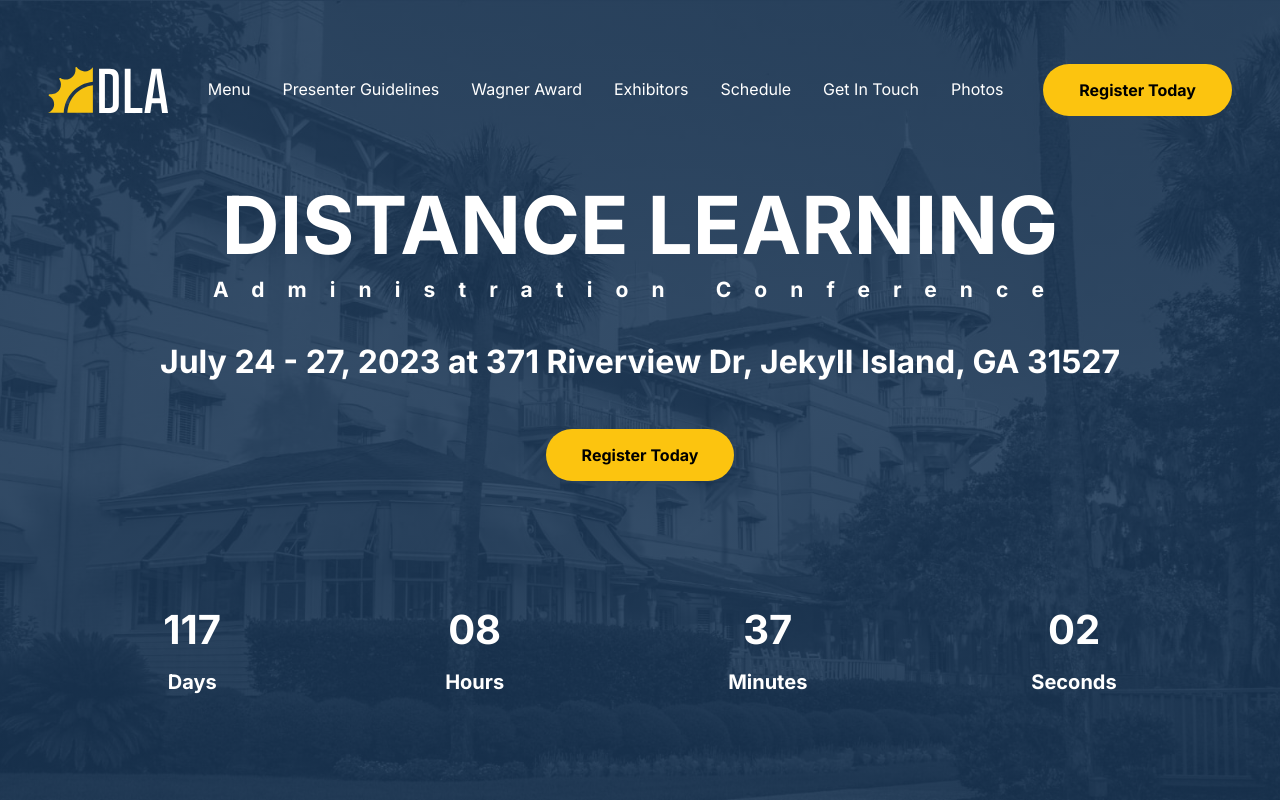
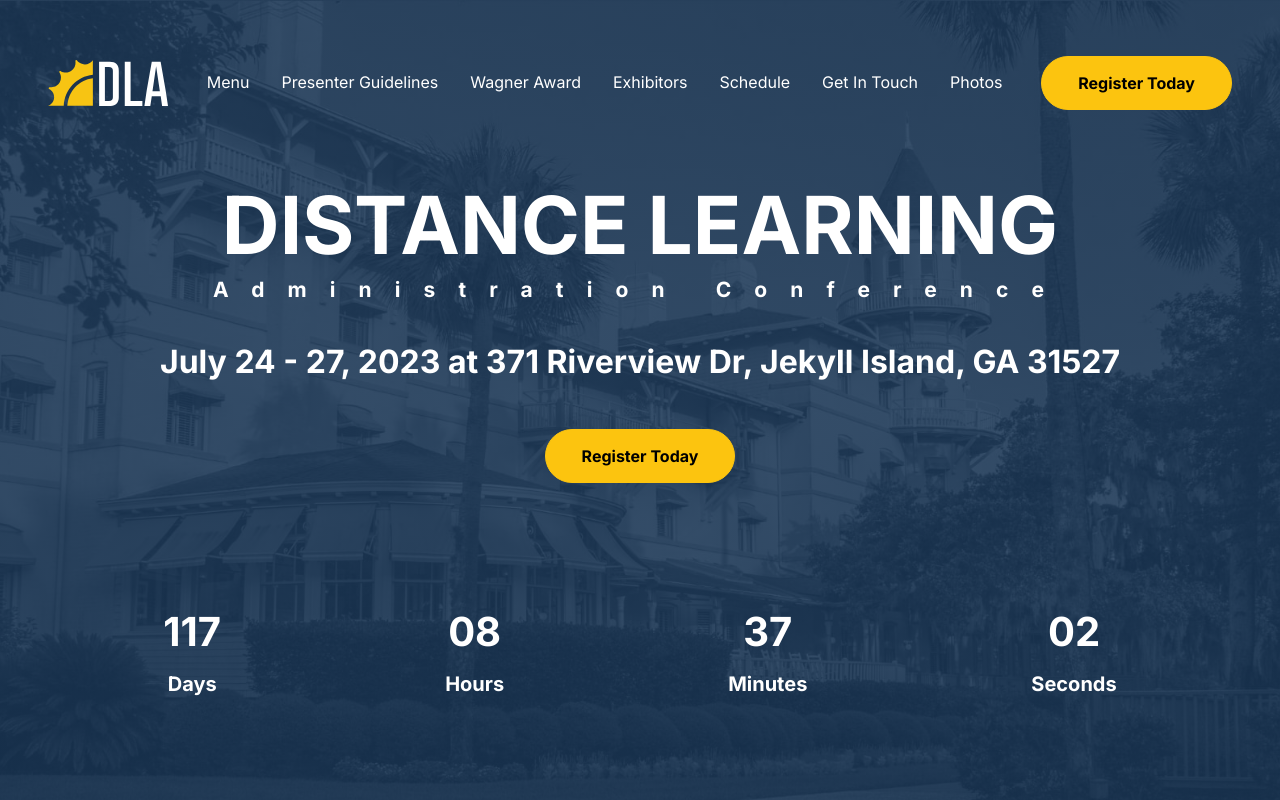
Before and after one commit to brianagude/ecamp2, a website: page app/index.html in a window 1280 px wide. Shown: the top 800 px of the page. Drawn offline with Linux system fonts and the light colour scheme.

Commit message:
some other stuff

```diff
--- a/app/index.html
+++ b/app/index.html
@@ -1,26 +1,15 @@
 <!DOCTYPE html>
   <head>
-    <title>Gulp Template</title>
+    <title>William Wright</title>
 
     <!-- default meta tags -->
     <meta charset="UTF-8">
-    <meta name="description" content="Base boilerplate for creating static websites using gulp">
-    <meta name="keywords" content="gulp, boilerplate">
-    <meta name="author" content="briana gude">
+    <meta name="description" content="William Wright Code Challenge">
+    <meta name="author" content="William Wright">
     <meta name="viewport" content="width=device-width, initial-scale=1.0">
-
-    <!-- twitter meta tags -->
-    <meta name="twitter:card" content="summary" />
-    <meta name="twitter:site" content="@brianagude" />
-    <meta name="twitter:creator" content="@brianagude" />
-    <meta property="og:url" content="https://brianagude.com/" />
-    <meta property="og:title" content="Gulp Template" />
-    <meta property="og:description" content="Base boilerplate for creating static websites using gulp" />
-    <meta property="og:image" content="./img/logo.svg" />
 
     <!-- styles etc. -->
     <link rel="stylesheet" href="./css/style.css">
-    <link rel="icon" type="image/png" sizes="32x32" href="./favicon.png">
   </head>
 
   <body class='homepage'>
--- a/app/scss/_colors.scss
+++ b/app/scss/_colors.scss
@@ -7,5 +7,5 @@
 
 // brand
 $primary:     #1a3757;
-$primary-transparent:     #1A3757D9;
+$primary-med: #1A3757D9;
 $secondary:   #fcc40f;
--- a/app/scss/_global.scss
+++ b/app/scss/_global.scss
@@ -45,11 +45,13 @@
   font: normal normal bold 16px/20px Inter;
   padding: 16px 36px;
   background: $secondary;
+  border: 1px solid $secondary;
   text-align: center;
   border-radius: 50px;
 
   &:hover {
-    background: lighten($secondary, 10%);
+    background: transparent;
+    color: $white;
   }
 }
 
@@ -67,6 +69,7 @@
 
   &.active { transform: none; }
 }
+
 /* HEADER ============================================================================================================ */
 header {
   position: fixed;
@@ -77,8 +80,12 @@
   background: transparent;
   z-index: 3;
 
+  &.background-active {
+    background: $primary-med;
+  }
+
   @include bp(md){
-    padding: 64px 0;
+    padding: 56px 0;
   }
 
   .container {
@@ -143,7 +150,7 @@
 /* HERO ============================================================================================================== */
 
 .hero-section {
-  background: linear-gradient(0deg, $primary-transparent, $primary-transparent), url('../img/hero.jpg');
+  background: linear-gradient(0deg, $primary-med, $primary-med), url('../img/hero.jpg');
   background-size: cover;
   background-position: center;
   background-repeat: no-repeat;
```
Also changed, not shown: app/css/style.css, 1 other file.
